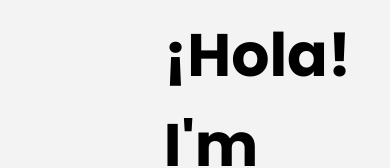
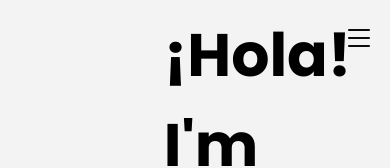
Before and after one commit to orozCoding/portfolio-v1, a React (Create React App) app: page / in a window 390 px wide. Shown: the top 168 px of the page. Built offline with nearby package versions, Linux system fonts and the light colour scheme.

Commit message:
Change burger and x position

```diff
--- a/src/App.css
+++ b/src/App.css
@@ -70,7 +70,7 @@ ul {
   cursor: pointer;
 }
 
-/* scrollbar syles */
+/* scrollbar styles */
 
 html {
   scrollbar-width: thin;
@@ -96,3 +96,7 @@ section {
   height: 90px;
   background-color: var(--color-background);
 }
+
+.margin-for-menu {
+  margin-right: 12px;
+}
--- a/src/components/Header/NavBar/NavBar.css
+++ b/src/components/Header/NavBar/NavBar.css
@@ -65,25 +65,32 @@
 @media only screen and (max-width: 600px) {
   .nav-burger {
     display: block;
+    position: fixed;
+    top: 15px;
+    right: 15px;
+    z-index: 3;
   }
 
   .nav-list {
-    position: absolute;
+    position: fixed;
     flex-direction: column;
     background-color: white;
-    top: 80px;
+    top: 0;
     right: -100vw;
     gap: 20px;
     transition: all ease 0.3s;
     background-color: rgb(187, 187, 187);
     width: 70%;
+    height: 100vh;
     z-index: 2;
   }
 
   .nav-list.active {
-    width: 70%;
+    width: 50%;
     right: 0;
     transition: all ease-out 0.3s;
+    background-color: white;
+    box-shadow: -7px 0px 2px -3px rgba(0, 0, 0, 0.27);
   }
 
   .nav-list p {
```
